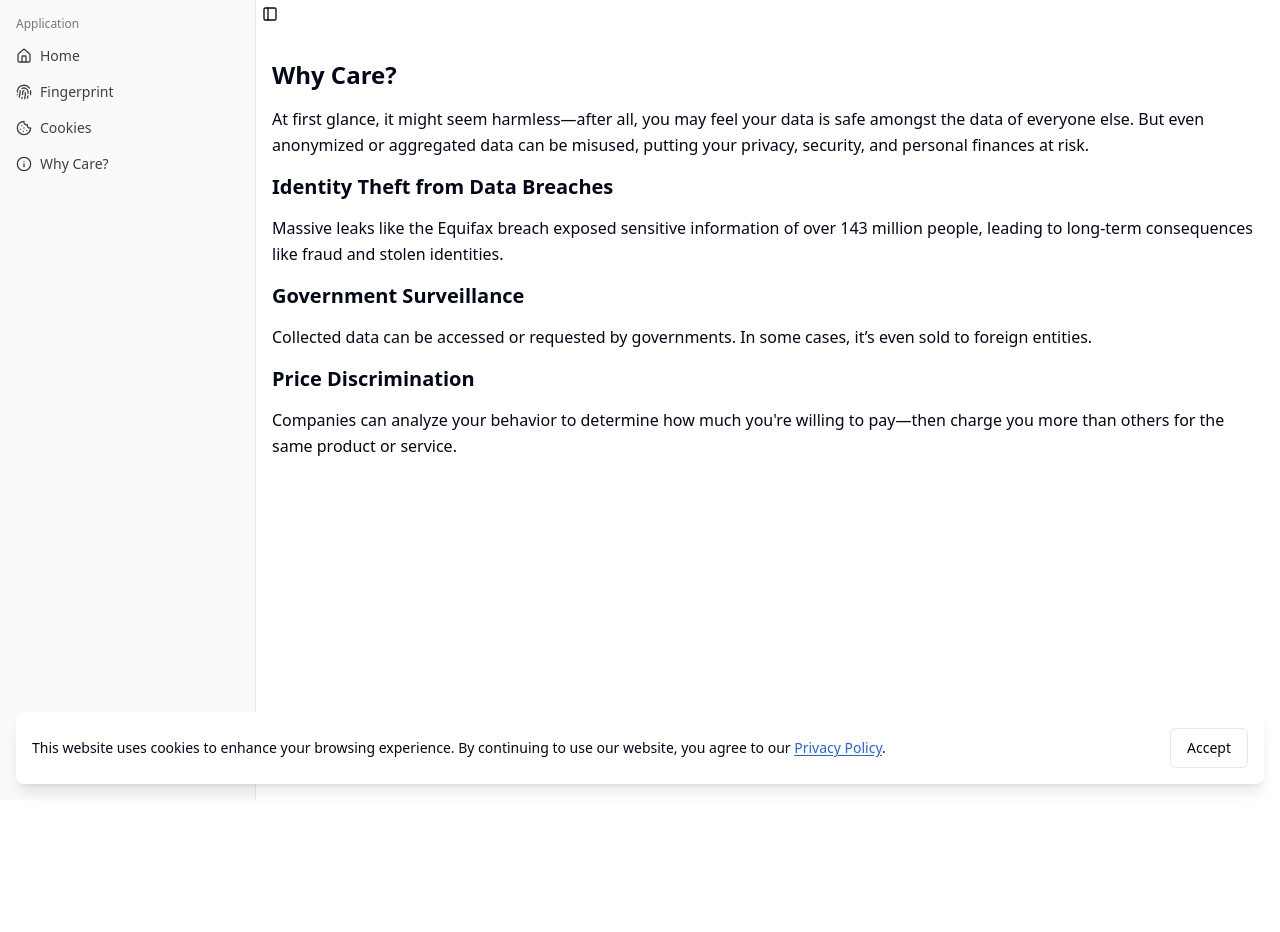
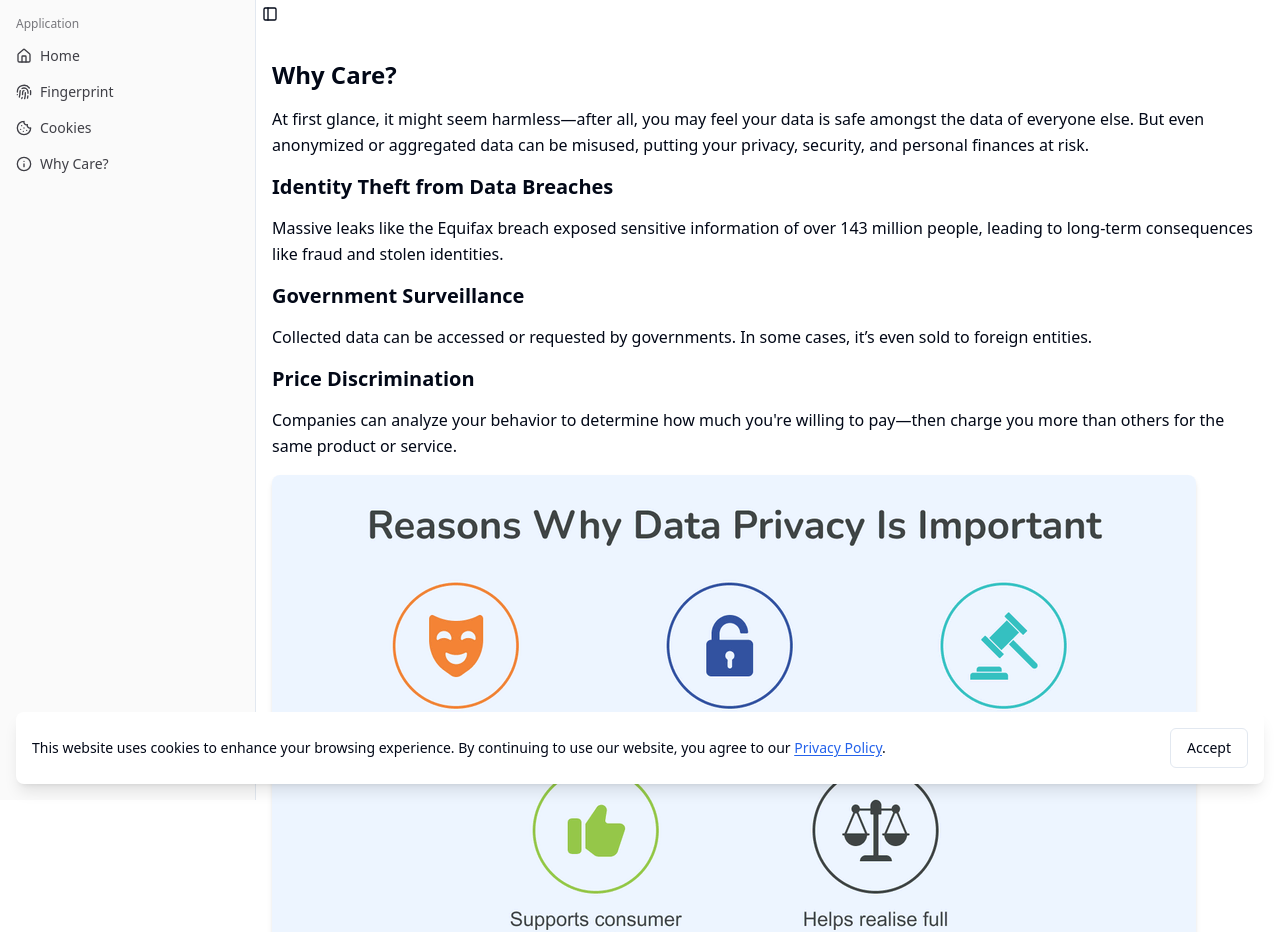
Before and after one commit to w4zEl/CS492Project, a SvelteKit app: page /why-care in a window 1280 px wide. Shown: the top 932 px of the page. Before the commit the page ends 800 px from the top, so only its background shows below. Built offline with nearby package versions, Linux system fonts and the light colour scheme; no server answers.

Commit message:
Add infographic

```diff
--- a/src/routes/why-care/+page.svelte
+++ b/src/routes/why-care/+page.svelte
@@ -18,4 +18,6 @@
 	<p class="my-[1em] text-base font-normal leading-relaxed">
 		Companies can analyze your behavior to determine how much you're willing to pay—then charge you more than others for the same product or service.
 	</p>
+	<img src="/privacyInfo.webp" alt="privacy infographic" class="rounded-lg shadow-md" />
+
 </div>
```
Also changed, not shown: static/privacyInfo.webp (added).
